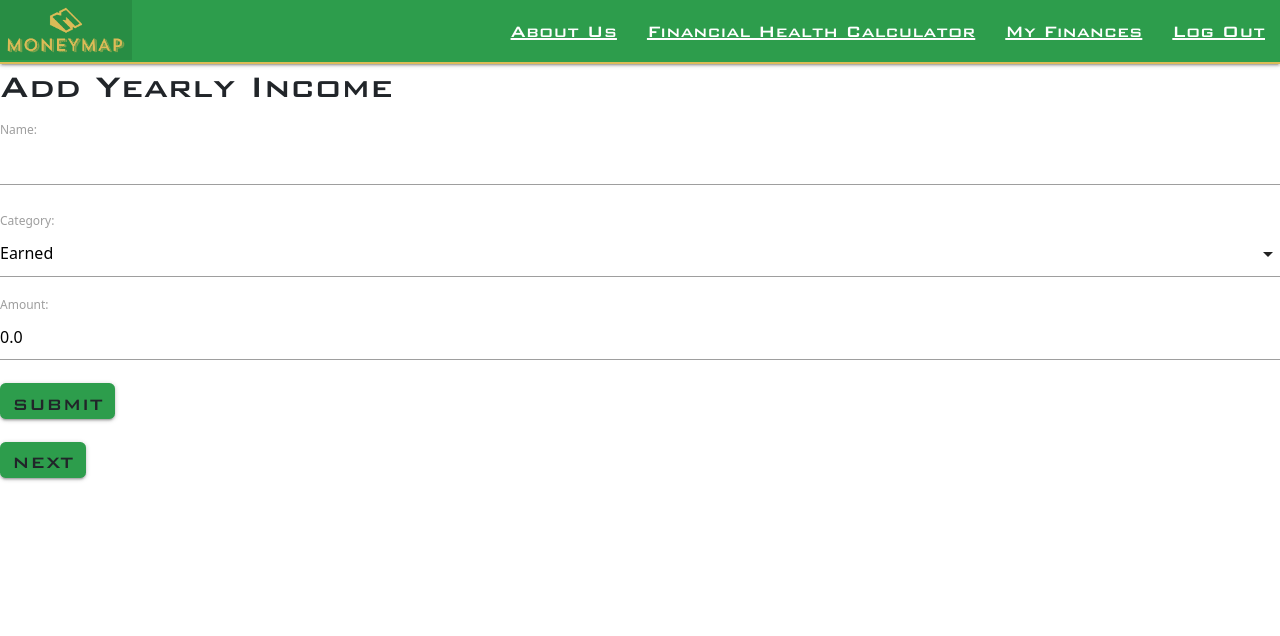
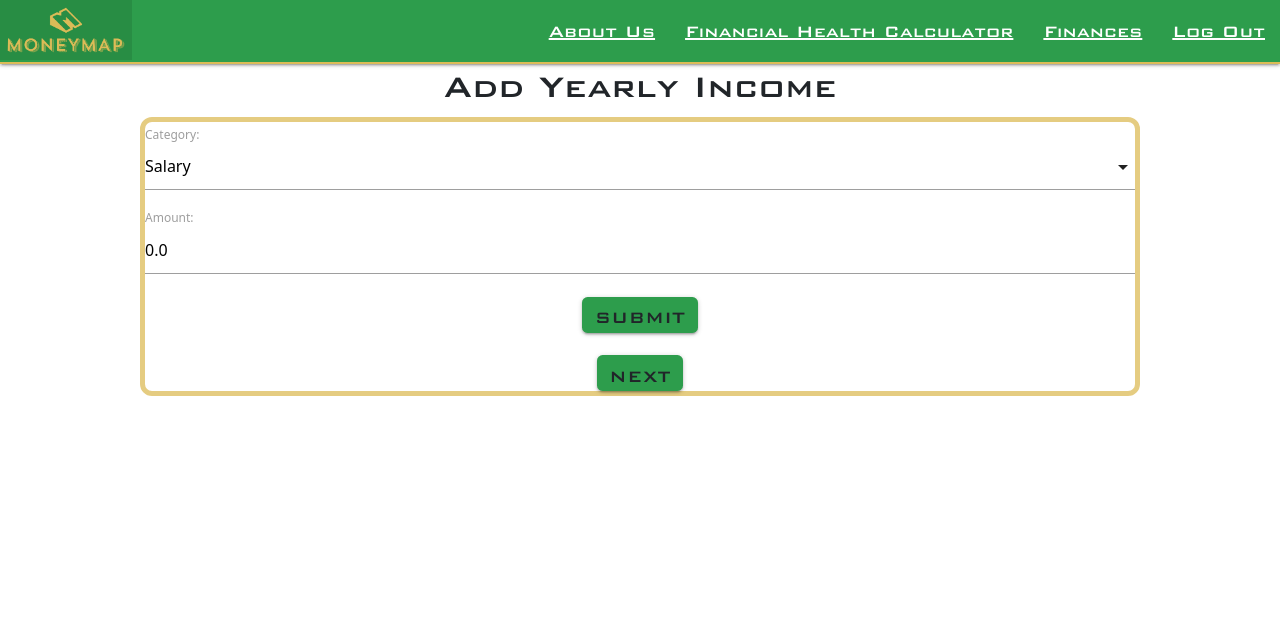
Before and after one commit to Asimmons8228/Money-Map, a Django app: page /income/create/ in a window 1280 px wide. Shown: the top 636 px of the page. Run offline with Django 4.2, Linux system fonts and the light colour scheme; the visitor is signed in with stand-in values (Sample User, id 1); some libraries are stand-ins or nearby versions.

Commit message:
Styled Yearly Income, Expenses, and Bills form

```diff
--- a/main_app/models.py
+++ b/main_app/models.py
@@ -4,7 +4,7 @@ from django.urls import reverse
 from datetime import date
 
 INCOMES = (
-    ('Earned', 'Earned'),
+    ('Salary', 'Salary'),
     ('Passive', 'Passive'),
     ('Portfolio', 'Portfolio'),
 )
@@ -31,7 +31,6 @@ EXPENSES = (
 
 class Income(models.Model):
     id = models.AutoField(primary_key=True)
-    name = models.CharField(max_length=255, null=True, blank=True)
     amount = models.DecimalField(default=0.00, max_digits=10, decimal_places=2)
     category = models.CharField(
         max_length=255,
--- a/main_app/static/css/style.css
+++ b/main_app/static/css/style.css
@@ -25,7 +25,12 @@ h4 {
 h1{
     font-family: 'BankGothic', sans-serif;
 }
-
+.income-body{
+    display: flex;
+        align-items: center;
+        justify-content: center;
+        height: 100vh;
+}
 main {
     flex: 1 0 auto;
 }
--- a/main_app/templates/base.html
+++ b/main_app/templates/base.html
@@ -31,7 +31,7 @@
                         <a href="{% url 'fincalc_index' %}">Financial Health Calculator</a>
                     </li>
                     <li>
-                        <a class="dropdown-trigger" href="#" data-target="dropdown1">My Finances</a>
+                        <a class="dropdown-trigger" href="#" data-target="dropdown1"> Finances </a>
                     </li>
                     <ul id="dropdown1" class="dropdown-content">
                         <li>
--- a/main_app/templates/income/index.html
+++ b/main_app/templates/income/index.html
@@ -19,8 +19,7 @@
 {% for income in income %}
 <div class="card">
     <div class="card-content">
-        <span class="card-title">{{ income.name }}</span>
-        <p>Category: {{ income.category }}</p>
+        <span class="card-title">Income Category: {{ income.category }}</span>
         <p>Amount: ${{ income.amount }}</p>
     </div>
     <div class="card-action">
--- a/main_app/templates/main_app/expense_form.html
+++ b/main_app/templates/main_app/expense_form.html
@@ -1,20 +1,24 @@
 {% extends 'base.html' %} {% block content %} {% if object %}
 <h1>Edit Expense</h1>
 {% else %}
-<h1>Add a Monthly Expense</h1>
+<h1 style="text-align: center;">Add a Monthly Expense</h1>
 {% endif %}
+<div class="form-container">
 <form action="" method="POST">
     {% csrf_token %}
     <!-- Render the inputs -->
     {{ form.as_p }}
+    <div style="text-align: center;">
     <input type="submit" value="Submit" class="btn" />
     {% if not object %}
     <br />
     <br />
     <a href="{% url 'income_create' %}" class="btn">Previous</a>
     <a href="{% url 'bills_create' %}" class="btn">Next: Monthly Bills</a>
+    </div>
     {% endif %}
 </form>
+</div>
 
 <script>
     const dateEl = document.getElementById("id_date");
--- a/main_app/templates/main_app/income_form.html
+++ b/main_app/templates/main_app/income_form.html
@@ -1,9 +1,11 @@
-{% extends 'base.html' %} {% block content %} {% if object %}
+{% extends 'base.html' %} {% block content %}
+{% if object %}
 <h1>Edit Yearly Income</h1>
 {% else %}
-<h1>Add Yearly Income</h1>
+<h1 style="text-align: center;">Add Yearly Income</h1>
 {% endif %}
-<!-- Leaving the action empty makes the form post to the same url used to display it -->
+
+<div class="form-container">
 <form action="" method="POST">
     <!-- Django requires the following for security purposes -->
     {% csrf_token %}
@@ -11,15 +13,18 @@
         <!-- Render the inputs inside of <tr>s & <td>s -->
         {{ form.as_p }}
     </table>
+    <div style="text-align: center;">
     <input type="submit" value="Submit" class="btn" />
 
     {% if not object %}
     <br />
     <br />
     <a href="{% url 'expenses_create' %}" class="btn">Next</a>
+    </div>
     {% endif %}
 </form>
-
+</div>
+</div>
 <script>
     const selectEl = document.getElementById("id_category");
     M.FormSelect.init(selectEl);
--- a/main_app/views.py
+++ b/main_app/views.py
@@ -52,7 +52,7 @@ class IncomeCreate(LoginRequiredMixin, CreateView):
 
     class IncomeCreateForm(forms.ModelForm):
         INCOMES = (
-            ('Earned', 'Earned'),
+            ('Salary', 'Salary'),
             ('Passive', 'Passive'),
             ('Portfolio', 'Portfolio'),
         )
@@ -61,7 +61,7 @@ class IncomeCreate(LoginRequiredMixin, CreateView):
 
         class Meta:
             model = Income
-            fields = ['name', 'category', 'amount']
+            fields = [ 'category', 'amount']
 
     form_class = IncomeCreateForm
 
@@ -71,7 +71,7 @@ class IncomeCreate(LoginRequiredMixin, CreateView):
 
 class IncomeUpdate(LoginRequiredMixin, UpdateView):
     model = Income
-    fields = ['name', 'category', 'amount']
+    fields = [ 'category', 'amount']
     success_url = '/income'
 
 class IncomeDelete(LoginRequiredMixin, DeleteView):
```
Also changed, not shown: main_app/templates/main_app/bill_form.html (+5 -3 lines), main_app/migrations/0002_remove_income_name_alter_income_category.py (added).
